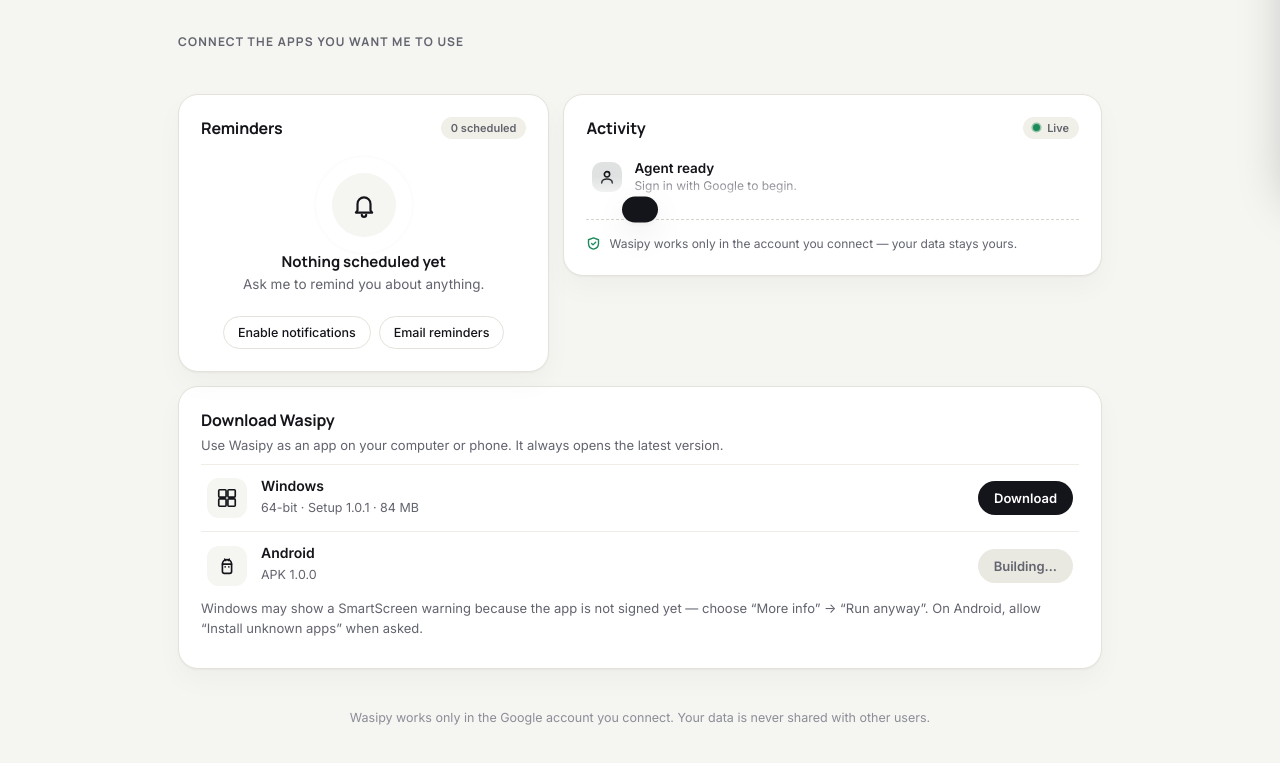
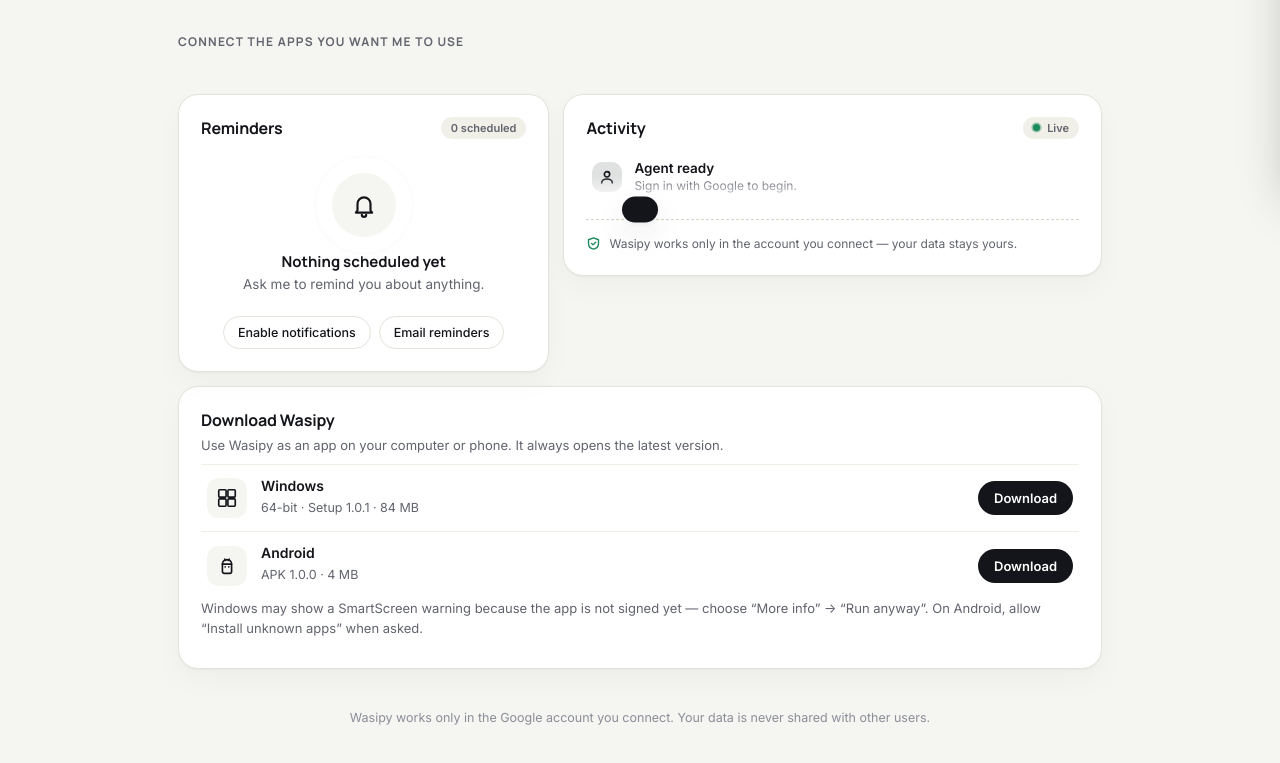
Before and after one commit to xparrowdev/wasipy, a website: page index.html in a window 1280 px wide. Shown: the part 595-1358 px from the top of the page. Drawn offline with Linux system fonts and the light colour scheme; no server answers.

Commit message:
Enable Android APK download button (1.0.0, android-latest release)

```diff
--- a/index.html
+++ b/index.html
@@ -371,8 +371,8 @@ body.chatting .chat-log{display:flex}
     </div>
     <div class="dl-row">
       <div class="dl-ic"><svg viewBox="0 0 24 24"><path d="M7 10h10v8a2 2 0 01-2 2H9a2 2 0 01-2-2z"></path><path d="M7 10a5 5 0 0110 0"></path><path d="M9.5 4.5L10.5 6M14.5 4.5L13.5 6"></path><circle cx="10" cy="13" r=".9" fill="currentColor" stroke="none"></circle><circle cx="14" cy="13" r=".9" fill="currentColor" stroke="none"></circle></svg></div>
-      <div><b>Android</b><span>APK 1.0.0</span></div>
-      <a class="dis" id="apkBtn" href="#">Building…</a>
+      <div><b>Android</b><span>APK 1.0.0 · 4 MB</span></div>
+      <a id="apkBtn" href="https://github.com/xparrowdev/wasipy/releases/download/android-latest/Wasipy-1.0.0.apk">Download</a>
     </div>
     <p class="dl-note">Windows may show a SmartScreen warning because the app is not signed yet — choose “More info” → “Run anyway”. On Android, allow “Install unknown apps” when asked.</p>
   </section>
```
